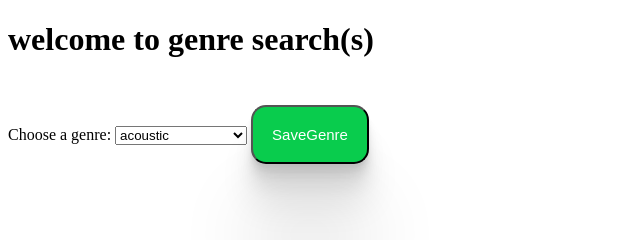
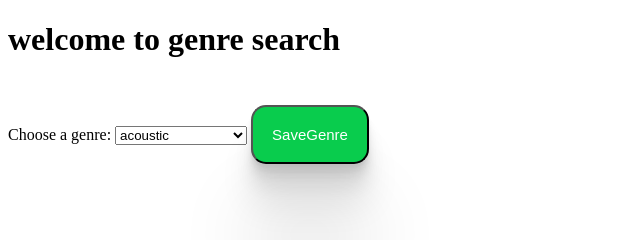
Before and after one commit to pfarrell18/UNDRGRND, a plain HTML site: page genre.html in a window 1280 px wide. Shown: the top 240 px of the page, 0-640 px from the left. Drawn offline with Linux system fonts and the light colour scheme.

Commit message:
Back To Original

```diff
--- a/genre.html
+++ b/genre.html
@@ -10,7 +10,7 @@
     </style>
 </head>
 <body>
-        <h1>welcome to genre search(s)</h1>
+        <h1>welcome to genre search</h1>
         <form>
             <label for="genre">Choose a genre:</label>
         <select name="genre" id="genre">
```
